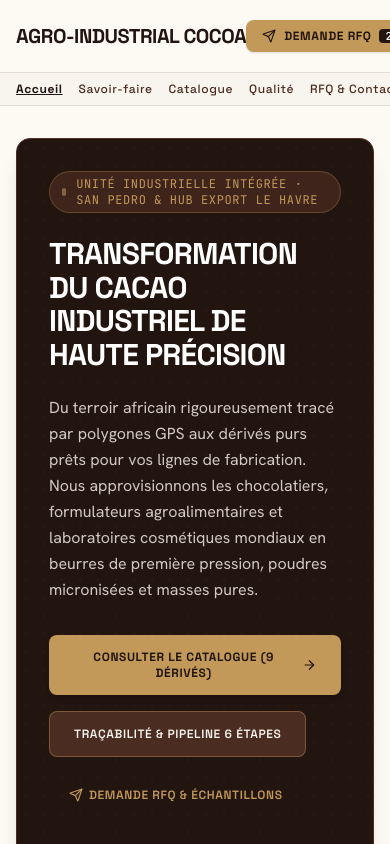
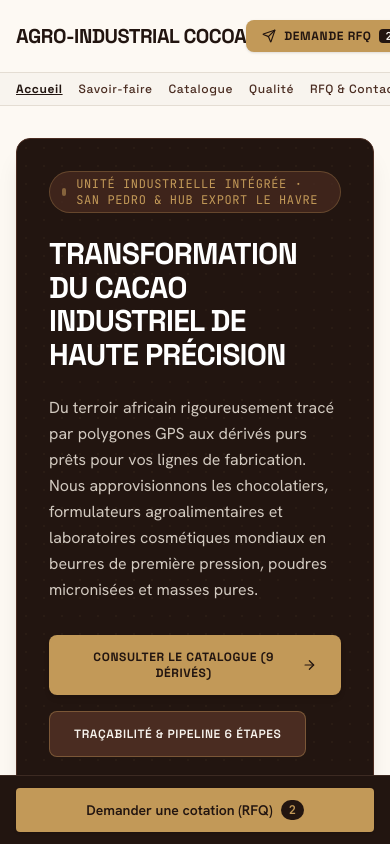
Before and after one commit to joelessoh2006-hue/site-agroalimentaire, a React (Vite) app in the folder agro-industrial-cocoa-processing/: page / in a window 390 px wide. Shown: the top 844 px of the page. Built offline with nearby package versions, Linux system fonts and the light colour scheme.

Commit message:
feat(mobile-ux): add custom 404 view and sticky mobile action bar

```diff
--- a/agro-industrial-cocoa-processing/src/App.tsx
+++ b/agro-industrial-cocoa-processing/src/App.tsx
@@ -9,6 +9,8 @@ import { QualityView } from './components/quality/QualityView';
 import { ContactRfqView } from './components/contact/ContactRfqView';
 import { CoaModal } from './components/modals/CoaModal';
 import { TdsDownloadModal } from './components/modals/TdsDownloadModal';
+import { NotFoundView } from './components/common/NotFoundView';
+import { MobileStickyBar } from './components/common/MobileStickyBar';
 import { COCOA_PRODUCTS } from './data/products';
 import { PROCESSING_BATCHES_DATA } from './data/pipelineData';
 import { CocoaProduct, ProcessingBatch } from './types';
@@ -27,7 +29,11 @@ function parseLocation(): { view: string; productId?: string } {
   }
   if (path.startsWith('produit/')) {
     const id = path.split('/')[1];
-    return { view: 'produit', productId: id };
+    const product = COCOA_PRODUCTS.find((p) => p.id === id || p.slug === id);
+    if (product) {
+      return { view: 'produit', productId: product.id };
+    }
+    return { view: 'not-found' };
   }
   if (path === 'qualite') {
     return { view: 'qualite' };
@@ -35,12 +41,19 @@ function parseLocation(): { view: string; productId?: string } {
   if (path === 'contact' || path === 'rfq') {
     return { view: 'contact' };
   }
-  // Fallback to home
-  return { view: 'home' };
+  // Route non reconnue : afficher la vue 404 dédiée
+  return { view: 'not-found' };
 }
 
 // Métadonnées SEO par page
 function getPageMeta(view: string, productId?: string): { title: string; description: string } {
+  if (view === 'not-found') {
+    return {
+      title: 'Page introuvable (404) | Agro-Industrial Cocoa Processing',
+      description:
+        'La page demandée est introuvable. Accédez au catalogue technique des dérivés de cacao purs ou contactez notre équipe commerciale.',
+    };
+  }
   if (view === 'savoir-faire') {
     return {
       title: 'Savoir-Faire & Traçabilité EUDR 2023/1115 | Agro-Industrial Cocoa',
@@ -152,6 +165,7 @@ export default function App() {
     else if (view === 'produit' && productId) targetPath = `/produit/${productId}`;
     else if (view === 'qualite') targetPath = '/qualite';
     else if (view === 'contact') targetPath = '/contact';
+    else if (view === 'not-found') targetPath = '/404';
 
     window.history.pushState(null, '', targetPath);
     setCurrentView(view);
@@ -207,7 +221,7 @@ export default function App() {
   );
 
   return (
-    <div className="min-h-screen bg-[#fdf9f3] text-[#1c1c18] flex flex-col font-body">
+    <div className="min-h-screen bg-[#fdf9f3] text-[#1c1c18] flex flex-col font-body pb-16 md:pb-0">
       {/* 1. Header with corporate navigation and actions */}
       <Header
         currentView={currentView}
@@ -276,6 +290,11 @@ export default function App() {
             onAddProductToRfq={handleAddProductToRfq}
           />
         )}
+
+        {/* Page 404: Ressource introuvable */}
+        {currentView === 'not-found' && (
+          <NotFoundView onNavigate={navigateTo} />
+        )}
       </main>
 
       {/* 3. Corporate Agro-Industrial Footer */}
@@ -295,6 +314,12 @@ export default function App() {
         onClose={() => setTdsModalOpen(false)}
         product={tdsProduct}
       />
+
+      {/* 6. Barre d'action fixe sur smartphone (< 768px) */}
+      <MobileStickyBar
+        onOpenRfq={() => navigateTo('contact')}
+        rfqItemsCount={selectedRfqProductIds.length}
+      />
     </div>
   );
 }
--- /dev/null
+++ b/agro-industrial-cocoa-processing/src/components/common/MobileStickyBar.tsx
@@ -0,0 +1,33 @@
+import React from 'react';
+
+interface MobileStickyBarProps {
+  onOpenRfq: () => void;
+  rfqItemsCount: number;
+}
+
+export const MobileStickyBar: React.FC<MobileStickyBarProps> = ({
+  onOpenRfq,
+  rfqItemsCount,
+}) => {
+  return (
+    <aside
+      aria-label="Action rapide mobile"
+      className="md:hidden fixed bottom-0 left-0 right-0 z-40 bg-[#221510] border-t border-[#3c2a22] px-4 py-3 shadow-lg"
+    >
+      <div className="flex items-center gap-3">
+        <button
+          type="button"
+          onClick={onOpenRfq}
+          className="flex-1 flex items-center justify-center gap-2 py-3 px-4 bg-[#C29958] active:bg-[#a88243] text-[#221510] font-semibold text-sm rounded shadow-sm transition-colors"
+        >
+          <span>Demander une cotation (RFQ)</span>
+          {rfqItemsCount > 0 && (
+            <span className="inline-flex items-center justify-center text-xs font-mono bg-[#221510] text-[#C29958] px-2 py-0.5 rounded-full">
+              {rfqItemsCount}
+            </span>
+          )}
+        </button>
+      </div>
+    </aside>
+  );
+};
--- /dev/null
+++ b/agro-industrial-cocoa-processing/src/components/common/NotFoundView.tsx
@@ -0,0 +1,39 @@
+import React from 'react';
+
+interface NotFoundViewProps {
+  onNavigate: (view: string, productId?: string) => void;
+}
+
+export const NotFoundView: React.FC<NotFoundViewProps> = ({ onNavigate }) => {
+  return (
+    <section className="py-16 md:py-24 max-w-3xl mx-auto text-center px-4">
+      <div className="inline-block px-3 py-1 mb-6 text-xs font-mono uppercase tracking-widest text-[#C29958] bg-[#221510] rounded">
+        Code HTTP 404
+      </div>
+
+      <h1 className="text-3xl md:text-5xl font-title font-bold text-[#221510] mb-6 leading-tight">
+        Page introuvable
+      </h1>
+
+      <p className="text-base md:text-lg text-[#5c4033] mb-8 leading-relaxed max-w-xl mx-auto">
+        La ressource demandée n'existe pas ou son adresse a été modifiée. Vous pouvez parcourir notre catalogue technique pour accéder aux fiches de nos dérivés de cacao.
+      </p>
+
+      <div className="flex flex-col sm:flex-row items-center justify-center gap-4">
+        <button
+          onClick={() => onNavigate('catalogue')}
+          className="w-full sm:w-auto px-6 py-3.5 bg-[#C29958] hover:bg-[#a88243] text-[#221510] font-semibold text-sm rounded shadow-sm transition-colors text-center"
+        >
+          Consulter le catalogue des dérivés
+        </button>
+
+        <button
+          onClick={() => onNavigate('home')}
+          className="w-full sm:w-auto px-6 py-3.5 bg-white border border-[#d8cfc4] hover:bg-[#f2ece1] text-[#221510] font-medium text-sm rounded transition-colors text-center"
+        >
+          Retourner à l'accueil
+        </button>
+      </div>
+    </section>
+  );
+};
```
Also changed, not shown: 1 other file (tests, documents, lock files or other folders).
